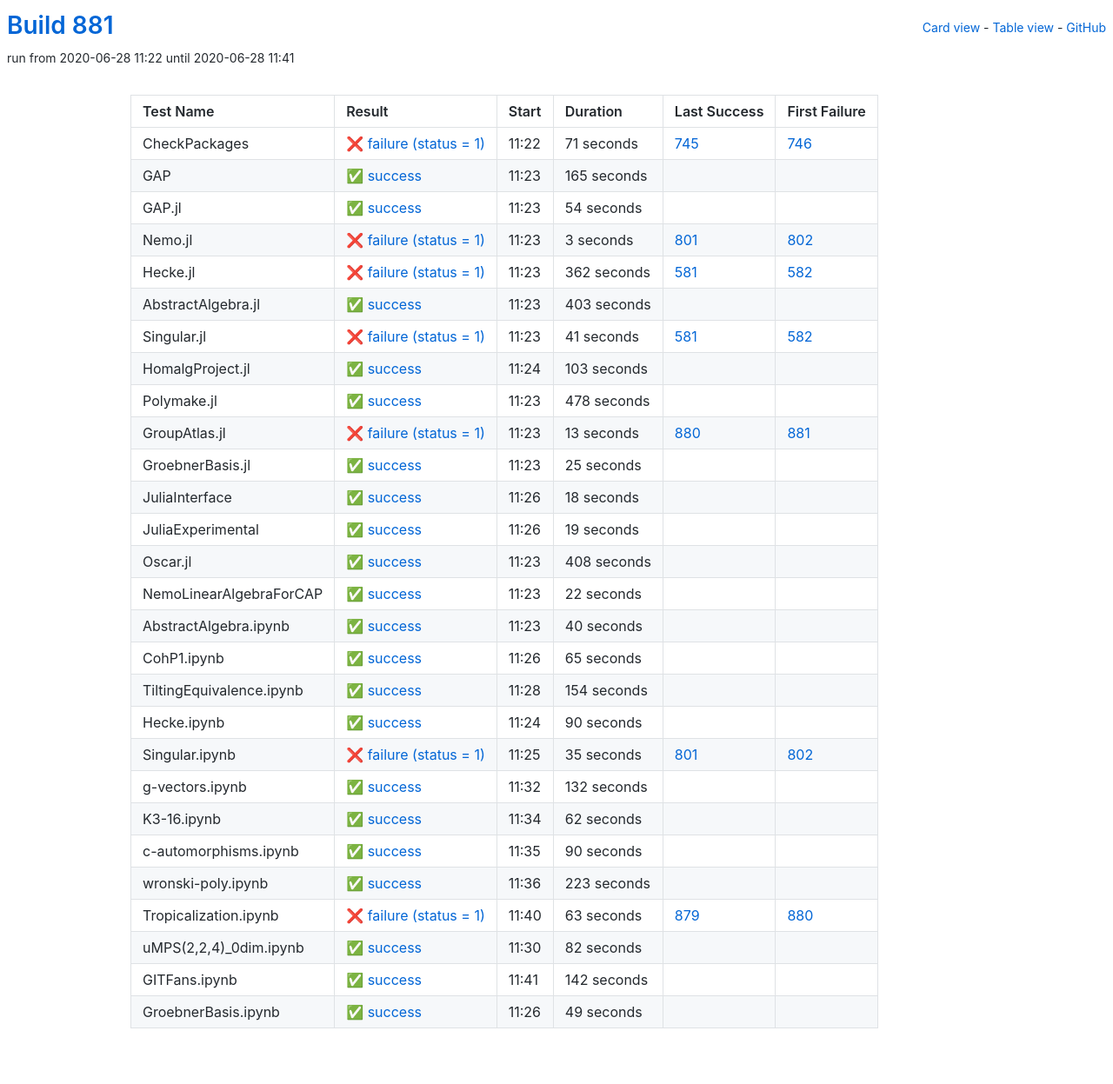
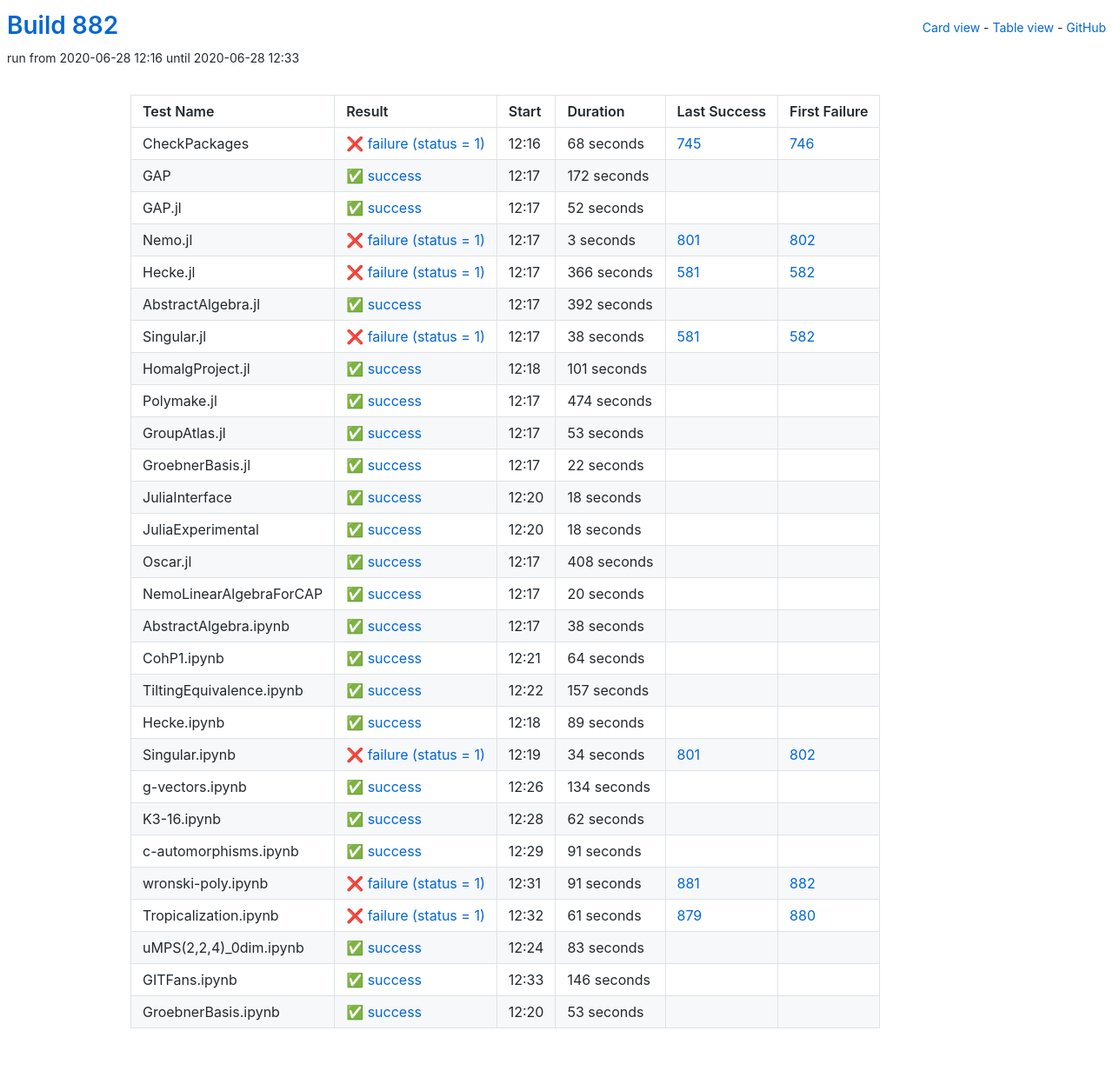
Before and after one commit to oscar-system/oscar-ci-status-1.4, a Jekyll site: the page built from table.html, in a window 1280 px wide. Shown: the whole page at 87% size. Built offline with Jekyll 4.4.1, drawn with Linux system fonts in a browser that asks for light colours.

Commit message:
Build #882

```diff
--- a/_data/ci.yml
+++ b/_data/ci.yml
@@ -1,6 +1,6 @@
 ---
-build: 881
-build_url: https://oscarci.mathematik.uni-kl.de/job/oscar-julia-1.4/881/
+build: 882
+build_url: https://oscarci.mathematik.uni-kl.de/job/oscar-julia-1.4/882/
 job: oscar-julia-1.4
 organization: oscar-system
 repo: oscar-ci-status-1.4
@@ -8,44 +8,44 @@ repourl: https://github.com/oscar-system/oscar-ci-status-1.4
 tests:
 - name: CheckPackages
   id: checkpackages
-  log: https://oscarci.mathematik.uni-kl.de/job/oscar-julia-1.4/881/artifact/logs/build-881/CheckPackages.log
-  start: 2020-06-28 11:22
+  log: https://oscarci.mathematik.uni-kl.de/job/oscar-julia-1.4/882/artifact/logs/build-882/CheckPackages.log
+  start: 2020-06-28 12:16
   success: false
   exitcode: 1
   status: failure
-  duration: 71
+  duration: 68
   last_success: 745
   last_success_url: https://oscarci.mathematik.uni-kl.de/job/oscar-julia-1.4/745/
   first_failure: 746
   first_failure_url: https://oscarci.mathematik.uni-kl.de/job/oscar-julia-1.4/746/
 - name: GAP
   id: gap
-  log: https://oscarci.mathematik.uni-kl.de/job/oscar-julia-1.4/881/artifact/logs/build-881/GAP.log
-  start: 2020-06-28 11:23
+  log: https://oscarci.mathematik.uni-kl.de/job/oscar-julia-1.4/882/artifact/logs/build-882/GAP.log
+  start: 2020-06-28 12:17
   success: true
   exitcode: 0
   status: success
-  duration: 165
+  duration: 172
   last_success: false
   last_success_url:
   first_failure: false
   first_failure_url:
 - name: GAP.jl
   id: gap-jl
-  log: https://oscarci.mathematik.uni-kl.de/job/oscar-julia-1.4/881/artifact/logs/build-881/GAP.jl.log
-  start: 2020-06-28 11:23
+  log: https://oscarci.mathematik.uni-kl.de/job/oscar-julia-1.4/882/artifact/logs/build-882/GAP.jl.log
+  start: 2020-06-28 12:17
   success: true
   exitcode: 0
   status: success
-  duration: 54
+  duration: 52
   last_success: false
   last_success_url:
   first_failure: false
   first_failure_url:
 - name: Nemo.jl
   id: nemo-jl
-  log: https://oscarci.mathematik.uni-kl.de/job/oscar-julia-1.4/881/artifact/logs/build-881/Nemo.jl.log
-  start: 2020-06-28 11:23
+  log: https://oscarci.mathematik.uni-kl.de/job/oscar-julia-1.4/882/artifact/logs/build-882/Nemo.jl.log
+  start: 2020-06-28 12:17
   success: false
   exitcode: 1
   status: failure
@@ -56,92 +56,92 @@ tests:
   first_failure_url: https://oscarci.mathematik.uni-kl.de/job/oscar-julia-1.4/802/
 - name: Hecke.jl
   id: hecke-jl
-  log: https://oscarci.mathematik.uni-kl.de/job/oscar-julia-1.4/881/artifact/logs/build-881/Hecke.jl.log
-  start: 2020-06-28 11:23
+  log: https://oscarci.mathematik.uni-kl.de/job/oscar-julia-1.4/882/artifact/logs/build-882/Hecke.jl.log
+  start: 2020-06-28 12:17
   success: false
   exitcode: 1
   status: failure
-  duration: 362
+  duration: 366
   last_success: 581
   last_success_url: https://oscarci.mathematik.uni-kl.de/job/oscar-julia-1.4/581/
   first_failure: 582
   first_failure_url: https://oscarci.mathematik.uni-kl.de/job/oscar-julia-1.4/582/
 - name: AbstractAlgebra.jl
   id: abstractalgebra-jl
-  log: https://oscarci.mathematik.uni-kl.de/job/oscar-julia-1.4/881/artifact/logs/build-881/AbstractAlgebra.jl.log
-  start: 2020-06-28 11:23
+  log: https://oscarci.mathematik.uni-kl.de/job/oscar-julia-1.4/882/artifact/logs/build-882/AbstractAlgebra.jl.log
+  start: 2020-06-28 12:17
   success: true
   exitcode: 0
   status: success
-  duration: 403
+  duration: 392
   last_success: false
   last_success_url:
   first_failure: false
   first_failure_url:
 - name: Singular.jl
   id: singular-jl
-  log: https://oscarci.mathematik.uni-kl.de/job/oscar-julia-1.4/881/artifact/logs/build-881/Singular.jl.log
-  start: 2020-06-28 11:23
+  log: https://oscarci.mathematik.uni-kl.de/job/oscar-julia-1.4/882/artifact/logs/build-882/Singular.jl.log
+  start: 2020-06-28 12:17
   success: false
   exitcode: 1
   status: failure
-  duration: 41
+  duration: 38
   last_success: 581
   last_success_url: https://oscarci.mathematik.uni-kl.de/job/oscar-julia-1.4/581/
   first_failure: 582
   first_failure_url: https://oscarci.mathematik.uni-kl.de/job/oscar-julia-1.4/582/
 - name: HomalgProject.jl
   id: homalgproject-jl
-  log: https://oscarci.mathematik.uni-kl.de/job/oscar-julia-1.4/881/artifact/logs/build-881/HomalgProject.jl.log
-  start: 2020-06-28 11:24
+  log: https://oscarci.mathematik.uni-kl.de/job/oscar-julia-1.4/882/artifact/logs/build-882/HomalgProject.jl.log
+  start: 2020-06-28 12:18
   success: true
   exitcode: 0
   status: success
-  duration: 103
+  duration: 101
   last_success: false
   last_success_url:
   first_failure: false
   first_failure_url:
 - name: Polymake.jl
   id: polymake-jl
-  log: https://oscarci.mathematik.uni-kl.de/job/oscar-julia-1.4/881/artifact/logs/build-881/Polymake.jl.log
-  start: 2020-06-28 11:23
+  log: https://oscarci.mathematik.uni-kl.de/job/oscar-julia-1.4/882/artifact/logs/build-882/Polymake.jl.log
+  start: 2020-06-28 12:17
   success: true
   exitcode: 0
   status: success
-  duration: 478
+  duration: 474
   last_success: false
   last_success_url:
   first_failure: false
   first_failure_url:
 - name: GroupAtlas.jl
   id: groupatlas-jl
-  log: https://oscarci.mathematik.uni-kl.de/job/oscar-julia-1.4/881/artifact/logs/build-881/GroupAtlas.jl.log
-  start: 2020-06-28 11:23
-  success: false
-  exitcode: 1
-  status: failure
-  duration: 13
-  last_success: 880
-  last_success_url: https://oscarci.mathematik.uni-kl.de/job/oscar-julia-1.4/880/
-  first_failure: 881
-  first_failure_url: https://oscarci.mathematik.uni-kl.de/job/oscar-julia-1.4/881/
-- name: GroebnerBasis.jl
-  id: groebnerbasis-jl
-  log: https://oscarci.mathematik.uni-kl.de/job/oscar-julia-1.4/881/artifact/logs/build-881/GroebnerBasis.jl.log
-  start: 2020-06-28 11:23
+  log: https://oscarci.mathematik.uni-kl.de/job/oscar-julia-1.4/882/artifact/logs/build-882/GroupAtlas.jl.log
+  start: 2020-06-28 12:17
   success: true
   exitcode: 0
   status: success
-  duration: 25
+  duration: 53
+  last_success: false
+  last_success_url:
+  first_failure: false
+  first_failure_url:
+- name: GroebnerBasis.jl
+  id: groebnerbasis-jl
+  log: https://oscarci.mathematik.uni-kl.de/job/oscar-julia-1.4/882/artifact/logs/build-882/GroebnerBasis.jl.log
+  start: 2020-06-28 12:17
+  success: true
+  exitcode: 0
+  status: success
+  duration: 22
   last_success: false
   last_success_url:
   first_failure: false
   first_failure_url:
 - name: JuliaInterface
   id: juliainterface
-  log: https://oscarci.mathematik.uni-kl.de/job/oscar-julia-1.4/881/artifact/logs/build-881/JuliaInterface.log
-  start: 2020-06-28 11:26
+  log: https://oscarci.mathematik.uni-kl.de/job/oscar-julia-1.4/882/artifact/logs/build-882/JuliaInterface.log
+  start: 2020-06-28 12:20
   success: true
   exitcode: 0
   status: success
@@ -152,20 +152,20 @@ tests:
   first_failure_url:
 - name: JuliaExperimental
   id: juliaexperimental
-  log: https://oscarci.mathematik.uni-kl.de/job/oscar-julia-1.4/881/artifact/logs/build-881/JuliaExperimental.log
-  start: 2020-06-28 11:26
+  log: https://oscarci.mathematik.uni-kl.de/job/oscar-julia-1.4/882/artifact/logs/build-882/JuliaExperimental.log
+  start: 2020-06-28 12:20
   success: true
   exitcode: 0
   status: success
-  duration: 19
+  duration: 18
   last_success: false
   last_success_url:
   first_failure: false
   first_failure_url:
 - name: Oscar.jl
   id: oscar-jl
-  log: https://oscarci.mathematik.uni-kl.de/job/oscar-julia-1.4/881/artifact/logs/build-881/Oscar.jl.log
-  start: 2020-06-28 11:23
+  log: https://oscarci.mathematik.uni-kl.de/job/oscar-julia-1.4/882/artifact/logs/build-882/Oscar.jl.log
+  start: 2020-06-28 12:17
   success: true
   exitcode: 0
   status: success
@@ -176,92 +176,92 @@ tests:
   first_failure_url:
 - name: NemoLinearAlgebraForCAP
   id: nemolinearalgebraforcap
-  log: https://oscarci.mathematik.uni-kl.de/job/oscar-julia-1.4/881/artifact/logs/build-881/NemoLinearAlgebraForCAP.log
-  start: 2020-06-28 11:23
+  log: https://oscarci.mathematik.uni-kl.de/job/oscar-julia-1.4/882/artifact/logs/build-882/NemoLinearAlgebraForCAP.log
+  start: 2020-06-28 12:17
   success: true
   exitcode: 0
   status: success
-  duration: 22
+  duration: 20
   last_success: false
   last_success_url:
   first_failure: false
   first_failure_url:
 - name: AbstractAlgebra.ipynb
   id: abstractalgebra-ipynb
-  log: https://oscarci.mathematik.uni-kl.de/job/oscar-julia-1.4/881/artifact/logs/build-881/AbstractAlgebra.ipynb.log
-  start: 2020-06-28 11:23
+  log: https://oscarci.mathematik.uni-kl.de/job/oscar-julia-1.4/882/artifact/logs/build-882/AbstractAlgebra.ipynb.log
+  start: 2020-06-28 12:17
   success: true
   exitcode: 0
   status: success
-  duration: 40
+  duration: 38
   last_success: false
   last_success_url:
   first_failure: false
   first_failure_url:
 - name: CohP1.ipynb
   id: cohp1-ipynb
-  log: https://oscarci.mathematik.uni-kl.de/job/oscar-julia-1.4/881/artifact/logs/build-881/CohP1.ipynb.log
-  start: 2020-06-28 11:26
+  log: https://oscarci.mathematik.uni-kl.de/job/oscar-julia-1.4/882/artifact/logs/build-882/CohP1.ipynb.log
+  start: 2020-06-28 12:21
   success: true
   exitcode: 0
   status: success
-  duration: 65
+  duration: 64
   last_success: false
   last_success_url:
   first_failure: false
   first_failure_url:
 - name: TiltingEquivalence.ipynb
   id: tiltingequivalence-ipynb
-  log: https://oscarci.mathematik.uni-kl.de/job/oscar-julia-1.4/881/artifact/logs/build-881/TiltingEquivalence.ipynb.log
-  start: 2020-06-28 11:28
+  log: https://oscarci.mathematik.uni-kl.de/job/oscar-julia-1.4/882/artifact/logs/build-882/TiltingEquivalence.ipynb.log
+  start: 2020-06-28 12:22
   success: true
   exitcode: 0
   status: success
-  duration: 154
+  duration: 157
   last_success: false
   last_success_url:
   first_failure: false
   first_failure_url:
 - name: Hecke.ipynb
   id: hecke-ipynb
-  log: https://oscarci.mathematik.uni-kl.de/job/oscar-julia-1.4/881/artifact/logs/build-881/Hecke.ipynb.log
-  start: 2020-06-28 11:24
+  log: https://oscarci.mathematik.uni-kl.de/job/oscar-julia-1.4/882/artifact/logs/build-882/Hecke.ipynb.log
+  start: 2020-06-28 12:18
   success: true
   exitcode: 0
   status: success
-  duration: 90
+  duration: 89
   last_success: false
   last_success_url:
   first_failure: false
   first_failure_url:
 - name: Singular.ipynb
   id: singular-ipynb
-  log: https://oscarci.mathematik.uni-kl.de/job/oscar-julia-1.4/881/artifact/logs/build-881/Singular.ipynb.log
-  start: 2020-06-28 11:25
+  log: https://oscarci.mathematik.uni-kl.de/job/oscar-julia-1.4/882/artifact/logs/build-882/Singular.ipynb.log
+  start: 2020-06-28 12:19
   success: false
   exitcode: 1
   status: failure
-  duration: 35
+  duration: 34
   last_success: 801
   last_success_url: https://oscarci.mathematik.uni-kl.de/job/oscar-julia-1.4/801/
   first_failure: 802
   first_failure_url: https://oscarci.mathematik.uni-kl.de/job/oscar-julia-1.4/802/
 - name: g-vectors.ipynb
   id: g-vectors-ipynb
-  log: https://oscarci.mathematik.uni-kl.de/job/oscar-julia-1.4/881/artifact/logs/build-881/g-vectors.ipynb.log
-  start: 2020-06-28 11:32
+  log: https://oscarci.mathematik.uni-kl.de/job/oscar-julia-1.4/882/artifact/logs/build-882/g-vectors.ipynb.log
+  start: 2020-06-28 12:26
   success: true
   exitcode: 0
   status: success
-  duration: 132
+  duration: 134
   last_success: false
   last_success_url:
   first_failure: false
   first_failure_url:
 - name: K3-16.ipynb
   id: k3-16-ipynb
-  log: https://oscarci.mathematik.uni-kl.de/job/oscar-julia-1.4/881/artifact/logs/build-881/K3-16.ipynb.log
-  start: 2020-06-28 11:34
+  log: https://oscarci.mathematik.uni-kl.de/job/oscar-julia-1.4/882/artifact/logs/build-882/K3-16.ipynb.log
+  start: 2020-06-28 12:28
   success: true
   exitcode: 0
   status: success
@@ -272,72 +272,72 @@ tests:
   first_failure_url:
 - name: c-automorphisms.ipynb
   id: c-automorphisms-ipynb
-  log: https://oscarci.mathematik.uni-kl.de/job/oscar-julia-1.4/881/artifact/logs/build-881/c-automorphisms.ipynb.log
-  start: 2020-06-28 11:35
+  log: https://oscarci.mathematik.uni-kl.de/job/oscar-julia-1.4/882/artifact/logs/build-882/c-automorphisms.ipynb.log
+  start: 2020-06-28 12:29
   success: true
   exitcode: 0
   status: success
-  duration: 90
+  duration: 91
   last_success: false
   last_success_url:
   first_failure: false
   first_failure_url:
 - name: wronski-poly.ipynb
   id: wronski-poly-ipynb
-  log: https://oscarci.mathematik.uni-kl.de/job/oscar-julia-1.4/881/artifact/logs/build-881/wronski-poly.ipynb.log
-  start: 2020-06-28 11:36
-  success: true
-  exitcode: 0
-  status: success
-  duration: 223
-  last_success: false
-  last_success_url:
-  first_failure: false
-  first_failure_url:
-- name: Tropicalization.ipynb
-  id: tropicalization-ipynb
-  log: https://oscarci.mathematik.uni-kl.de/job/oscar-julia-1.4/881/artifact/logs/build-881/Tropicalization.ipynb.log
-  start: 2020-06-28 11:40
+  log: https://oscarci.mathematik.uni-kl.de/job/oscar-julia-1.4/882/artifact/logs/build-882/wronski-poly.ipynb.log
+  start: 2020-06-28 12:31
   success: false
   exitcode: 1
   status: failure
-  duration: 63
+  duration: 91
+  last_success: 881
+  last_success_url: https://oscarci.mathematik.uni-kl.de/job/oscar-julia-1.4/881/
+  first_failure: 882
+  first_failure_url: https://oscarci.mathematik.uni-kl.de/job/oscar-julia-1.4/882/
+- name: Tropicalization.ipynb
+  id: tropicalization-ipynb
+  log: https://oscarci.mathematik.uni-kl.de/job/oscar-julia-1.4/882/artifact/logs/build-882/Tropicalization.ipynb.log
+  start: 2020-06-28 12:32
+  success: false
+  exitcode: 1
+  status: failure
+  duration: 61
   last_success: 879
   last_success_url: https://oscarci.mathematik.uni-kl.de/job/oscar-julia-1.4/879/
   first_failure: 880
   first_failure_url: https://oscarci.mathematik.uni-kl.de/job/oscar-julia-1.4/880/
 - name: uMPS(2,2,4)_0dim.ipynb
   id: umps-2-2-4-0dim-ipynb
-  log: https://oscarci.mathematik.uni-kl.de/job/oscar-julia-1.4/881/artifact/logs/build-881/uMPS-2-2-4-_0dim.ipynb.log
-  start: 2020-06-28 11:30
+  log: https://oscarci.mathematik.uni-kl.de/job/oscar-julia-1.4/882/artifact/logs/build-882/uMPS-2-2-4-_0dim.ipynb.log
+  start: 2020-06-28 12:24
   success: true
   exitcode: 0
   status: success
-  duration: 82
+  duration: 83
   last_success: false
   last_success_url:
   first_failure: false
   first_failure_url:
 - name: GITFans.ipynb
   id: gitfans-ipynb
-  log: https://oscarci.mathematik.uni-kl.de/job/oscar-julia-1.4/881/artifact/logs/build-881/GITFans.ipynb.log
-  start: 2020-06-28 11:41
+  log: https://oscarci.mathematik.uni-kl.de/job/oscar-julia-1.4/882/artifact/logs/build-882/GITFans.ipynb.log
+  start: 2020-06-28 12:33
   success: true
   exitcode: 0
   status: success
-  duration: 142
+  duration: 146
   last_success: false
   last_success_url:
   first_failure: false
   first_failure_url:
 - name: GroebnerBasis.ipynb
   id: groebnerbasis-ipynb
-  log: https://oscarci.mathematik.uni-kl.de/job/oscar-julia-1.4/881/artifact/logs/build-881/GroebnerBasis.ipynb.log
-  start: 2020-06-28 11:26
+  log: https://oscarci.mathematik.uni-kl.de/job/oscar-julia-1.4/882/artifact/logs/build-882/GroebnerBasis.ipynb.log
+  start: 2020-06-28 12:20
   success: true
   exitcode: 0
   status: success
-  duration: 49
+  duration: 53
   last_success: false
   last_success_url:
   first_failure: false
```
Also changed, not shown: README.md.
